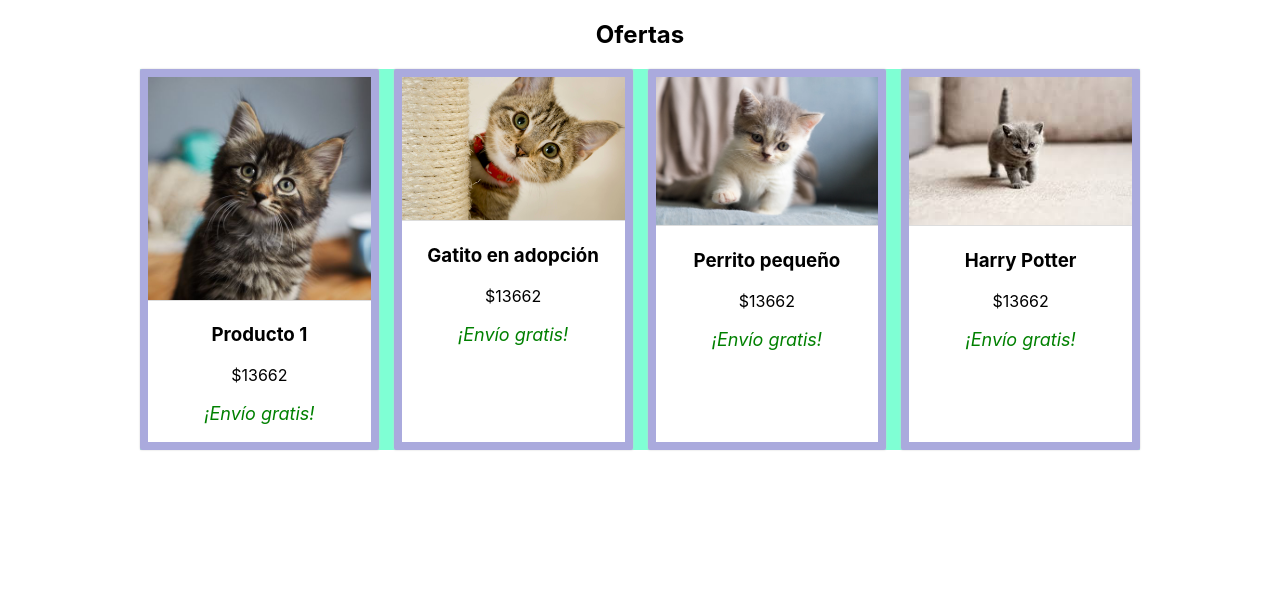
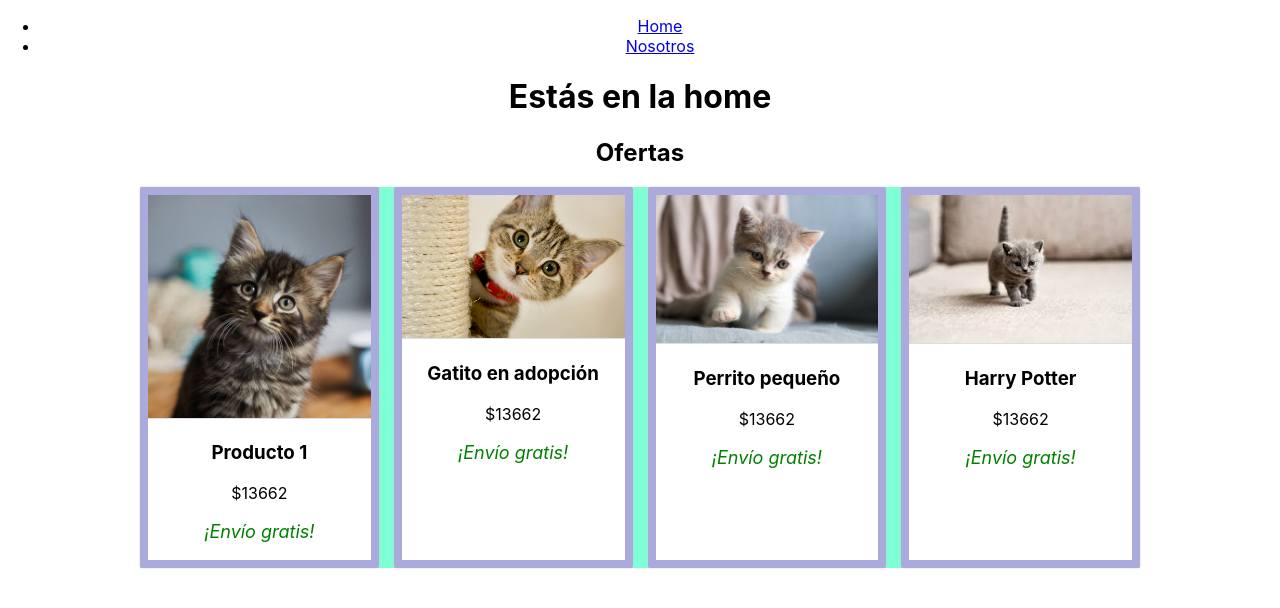
Before and after one commit to evaferreira/react-utn, a React (Create React App) app: page / in a window 1280 px wide. Shown: the top 608 px of the page. Built offline with nearby package versions, Linux system fonts and the light colour scheme.

Commit message:
Rutas / navegación

```diff
--- a/package.json
+++ b/package.json
@@ -8,6 +8,7 @@
     "@testing-library/user-event": "^13.5.0",
     "react": "^18.2.0",
     "react-dom": "^18.2.0",
+    "react-router-dom": "^6.4.5",
     "react-scripts": "5.0.1",
     "web-vitals": "^2.1.4"
   },
--- a/src/App.js
+++ b/src/App.js
@@ -1,12 +1,26 @@
+import {Routes, Route} from 'react-router-dom';
+
 import './App.css';
 import CardWrapper from './components/CardWrapper';
+
+// Importamos las páginas y el Layout
+import Home from './pages/Home';
+import Nosotros from './pages/Nosotros';
+import MensajeError from './pages/MensajeError';
+import Layout from './pages/Layout';
 
 function App() {
   return (
     <div className="App">
-      <CardWrapper
-        titulo={'Ofertas'}
-      />
+      <Routes>
+        <Route path="/" element={<Layout />}>
+          <Route index element={<Home />} />
+          <Route path="nosotros" element={<Nosotros />} />
+
+          {/* Si la ruta no coincide con ninguna de las anteriores, mostra un 404 */}
+          <Route path="*" element={<MensajeError />} />
+        </Route>
+      </Routes>
     </div>
   );
 }
--- /dev/null
+++ b/src/components/Navegacion.js
@@ -0,0 +1,15 @@
+// tree shaking
+import { Link } from "react-router-dom";
+
+export default function Navegacion () {
+    return (
+        <ul>
+            <li>
+                <Link to="/">Home</Link>
+            </li>
+            <li>
+                <Link to="/nosotros">Nosotros</Link>
+            </li>
+        </ul>
+    )
+}
--- a/src/index.js
+++ b/src/index.js
@@ -1,5 +1,7 @@
 import React from 'react';
 import ReactDOM from 'react-dom/client';
+import { BrowserRouter } from 'react-router-dom';
+
 import './index.css';
 import App from './App';
 import reportWebVitals from './reportWebVitals';
@@ -8,7 +10,10 @@
 root.render(
   <React.StrictMode>
     {/* i18n internacionalización */}
-    <App />
+    {/* BrowserRouter habilita el uso de navegación en nuestra app */}
+    <BrowserRouter>
+      <App />
+    </BrowserRouter>
   </React.StrictMode>
 );
 
--- /dev/null
+++ b/src/pages/Home.js
@@ -0,0 +1,12 @@
+import CardWrapper from "../components/CardWrapper"
+
+export default function Home () {
+    return (
+        <>
+            <h1>Estás en la home</h1>
+            <CardWrapper
+                titulo={'Ofertas'}
+            />
+        </>
+    )
+}
--- /dev/null
+++ b/src/pages/Layout.js
@@ -0,0 +1,16 @@
+import { Outlet } from "react-router-dom"
+
+import Navegacion from "../components/Navegacion"
+
+export default function Layout () {
+    return (
+        // Fragment
+        <>
+            <Navegacion />
+            {/* El Outlet es el lugar donde
+            se muestra el contenido de cada
+            página */}
+            <Outlet />
+        </>
+    )
+}
--- /dev/null
+++ b/src/pages/MensajeError.js
@@ -0,0 +1,5 @@
+export default function MensajeError () {
+    return (
+        <h1>Oops, 404 :(</h1>
+    )
+}
--- /dev/null
+++ b/src/pages/Nosotros.js
@@ -0,0 +1,5 @@
+export default function Nosotros () {
+    return (
+        <h1>Estás en nosotros</h1>
+    )
+}
```
Also changed, not shown: 1 other file (tests, documents, lock files or other folders).
